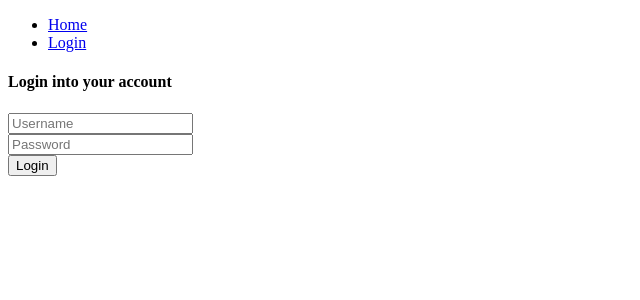
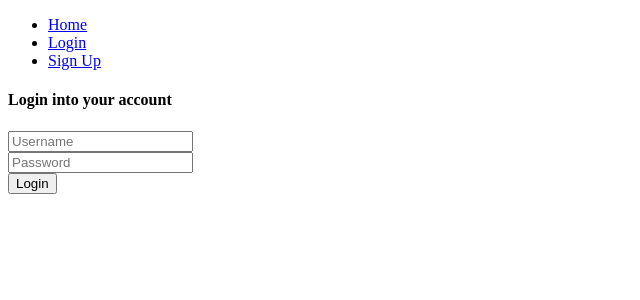
Before and after one commit to bernize-eugene/wild-bunch-events, a Flask app: page /login in a window 1280 px wide. Shown: the top 300 px of the page, without its empty margins (0-640 px from the left). Run offline with Flask 3, Linux system fonts and the light colour scheme.

Commit message:
add signup route to nav bar in login and home pages

```diff
--- a/templates/index.html
+++ b/templates/index.html
@@ -12,6 +12,9 @@
   <li>
     <a href="/login">Login</a>
   </li>
+  <li>
+    <a href="/register">Sign Up</a>
+  </li>
 </ul>
 {% endblock %}
 <!-- Body -->
--- a/templates/login.html
+++ b/templates/login.html
@@ -12,6 +12,9 @@
   </li>
   <li>
     <a href="#">Login</a>
+  </li>
+  <li>
+    <a href="/register">Sign Up</a>
   </li>
 </ul>
 {% endblock %}
```
